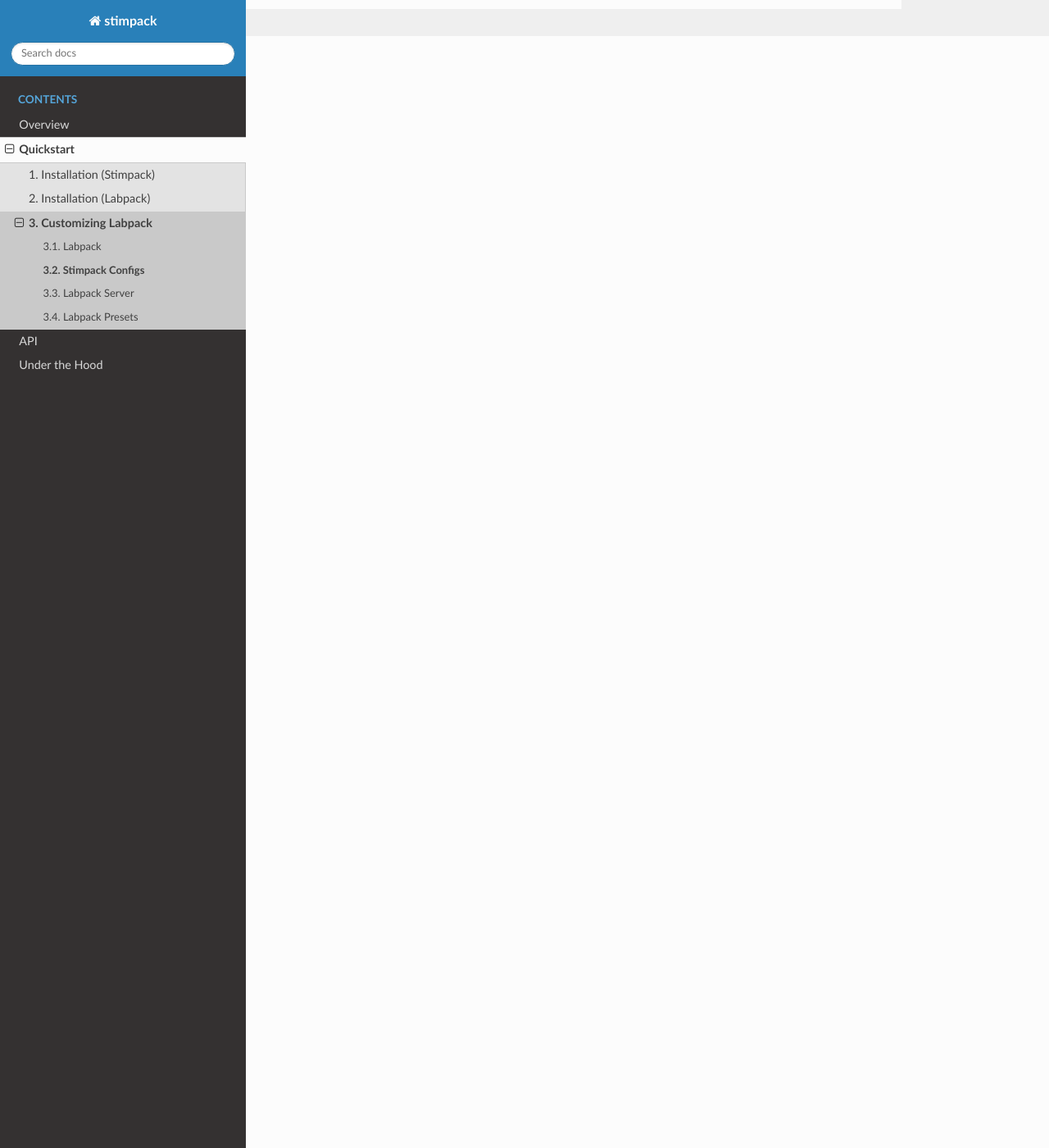
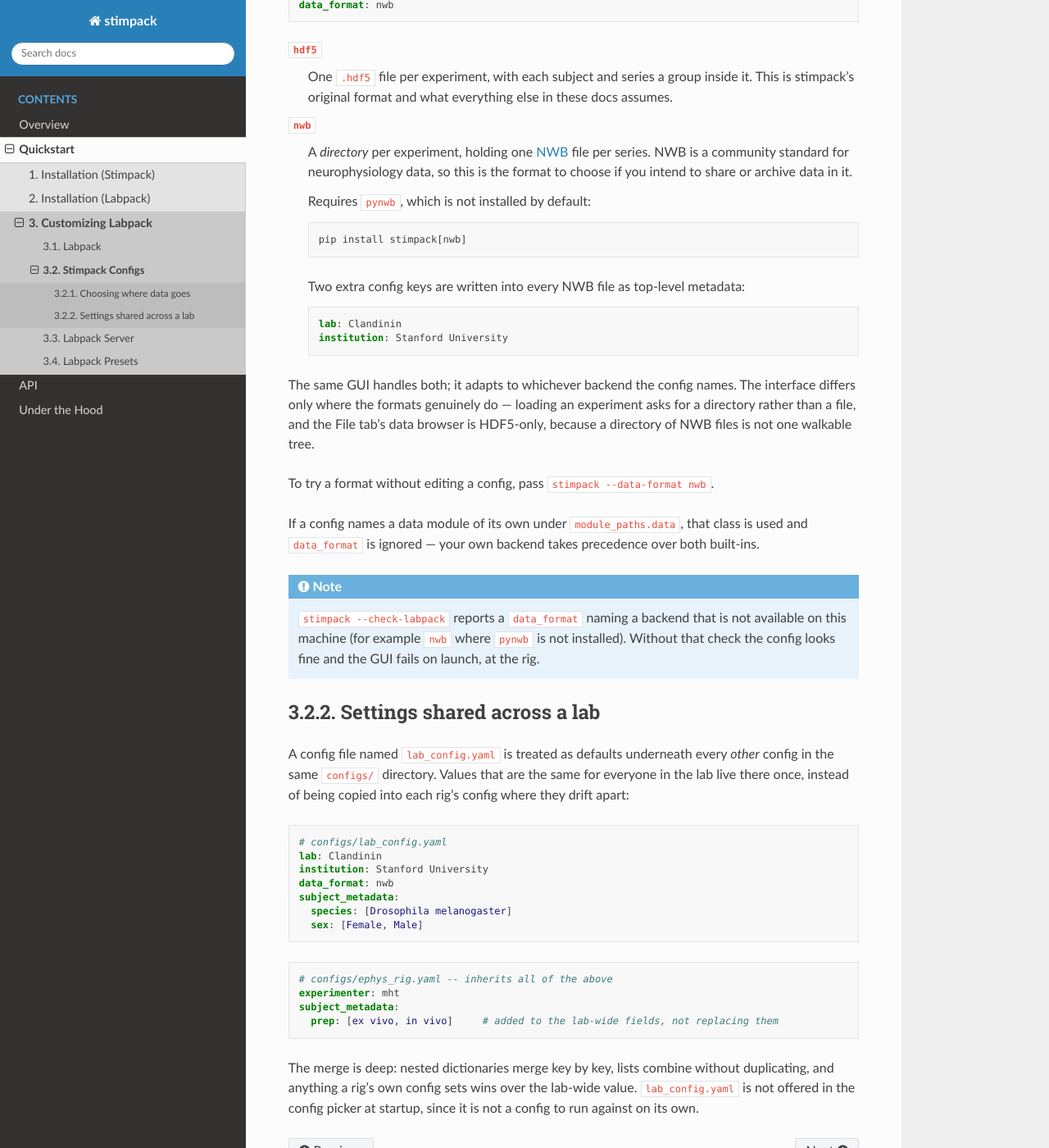
Before and after one commit to ClandininLab/stimpack, a Sphinx documentation site: the page built from docs/source/labpack_configs.rst, in a window 1280 px wide and 1400 px high, scrolled down 1356 px. Shown: the whole window at 82% size. Built offline with Sphinx 7.4.7 and the Read the Docs theme 3.1.0, drawn with Linux system fonts in a browser that asks for light colours; some of the changed text lies outside the part shown.

Commit message:
Document the data backends and lab-wide configs
labpack_configs gains two sections: choosing a storage backend with data_format (what each
format is, that NWB needs pip install stimpack[nwb], that a labpack's own data module still
wins, and that --check-labpack catches a backend that is not installed), and lab_config.yaml
for settings shared across a lab.

data_nwb joins the API pages. pynwb and hdmf are added to autodoc_mock_imports: they are an
optional dependency, and hdmf additionally cannot be imported during a doc build even when
installed -- it rebuilds its docval docstrings on detecting sphinx and that rewriting raises
on its own types.

Sphinx warning count is unchanged at 13, all pre-existing.

Co-Authored-By: Claude Opus 5 <noreply@anthropic.com>
Claude-Session: https://claude.ai/code/session_01CPhcJNpT2UTPfwvfJKLdVv

```diff
--- a/docs/source/conf.py
+++ b/docs/source/conf.py
@@ -27,6 +27,10 @@ extensions = [
 # is not needed to document the modules that use them.
 autodoc_mock_imports = [
     'PyQt6', 'moderngl', 'OpenGL', 'hid', 'nidaqmx', 'labjack', 'h5py', 'skimage', 'platformdirs',
+    # pynwb/hdmf are an optional dependency, so they may not be installed where docs are built.
+    # They also cannot be imported during a doc build even when they ARE installed: hdmf rebuilds
+    # its docval docstrings when it detects sphinx, and that rewriting raises on its own types.
+    'pynwb', 'hdmf',
 ]
 autodoc_default_options = {'members': True, 'undoc-members': True, 'show-inheritance': True}
 
--- a/docs/source/labpack_configs.rst
+++ b/docs/source/labpack_configs.rst
@@ -51,3 +51,80 @@ An example may look like:
     ``server_options.visual_stim_module_paths``; current stimpack does **not** read that key, so
     stimuli listed there are silently never loaded, and referencing one fails at run time with
     "0 stimulus candidates".
+
+
+
+Choosing where data goes
+------------------------
+
+``data_format`` selects one of stimpack's built-in storage backends:
+
+.. code-block:: yaml
+
+    data_format: hdf5      # the default; may be omitted
+    # or
+    data_format: nwb
+
+``hdf5``
+    One ``.hdf5`` file per experiment, with each subject and series a group inside it. This is
+    stimpack's original format and what everything else in these docs assumes.
+
+``nwb``
+    A *directory* per experiment, holding one `NWB <https://www.nwb.org/>`_ file per series. NWB
+    is a community standard for neurophysiology data, so this is the format to choose if you
+    intend to share or archive data in it.
+
+    Requires ``pynwb``, which is not installed by default::
+
+        pip install stimpack[nwb]
+
+    Two extra config keys are written into every NWB file as top-level metadata:
+
+    .. code-block:: yaml
+
+        lab: Clandinin
+        institution: Stanford University
+
+The same GUI handles both; it adapts to whichever backend the config names. The interface differs
+only where the formats genuinely do — loading an experiment asks for a directory rather than a
+file, and the File tab's data browser is HDF5-only, because a directory of NWB files is not one
+walkable tree.
+
+To try a format without editing a config, pass ``stimpack --data-format nwb``.
+
+If a config names a data module of its own under ``module_paths.data``, that class is used and
+``data_format`` is ignored — your own backend takes precedence over both built-ins.
+
+.. note::
+
+    ``stimpack --check-labpack`` reports a ``data_format`` naming a backend that is not available
+    on this machine (for example ``nwb`` where ``pynwb`` is not installed). Without that check the
+    config looks fine and the GUI fails on launch, at the rig.
+
+Settings shared across a lab
+----------------------------
+
+A config file named ``lab_config.yaml`` is treated as defaults underneath every *other* config in
+the same ``configs/`` directory. Values that are the same for everyone in the lab live there once,
+instead of being copied into each rig's config where they drift apart:
+
+.. code-block:: yaml
+
+    # configs/lab_config.yaml
+    lab: Clandinin
+    institution: Stanford University
+    data_format: nwb
+    subject_metadata:
+      species: [Drosophila melanogaster]
+      sex: [Female, Male]
+
+.. code-block:: yaml
+
+    # configs/ephys_rig.yaml -- inherits all of the above
+    experimenter: mht
+    subject_metadata:
+      prep: [ex vivo, in vivo]     # added to the lab-wide fields, not replacing them
+
+The merge is deep: nested dictionaries merge key by key, lists combine without duplicating, and
+anything a rig's own config sets wins over the lab-wide value. ``lab_config.yaml`` is not offered
+in the config picker at startup, since it is not a config to run against on its own.
```
Also changed, not shown: docs/source/experiment.rst (+10 -0 lines), 1 other file.
